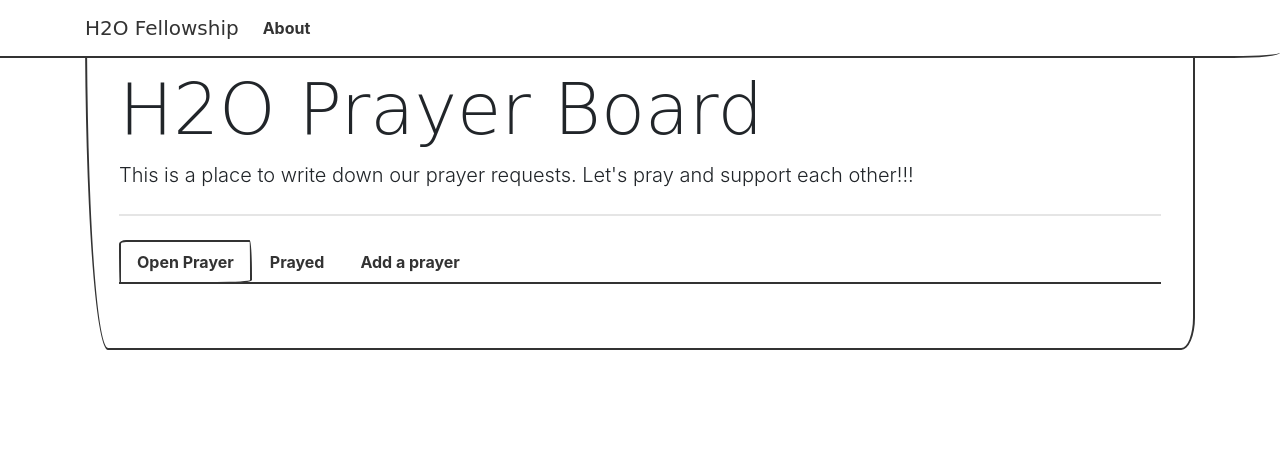
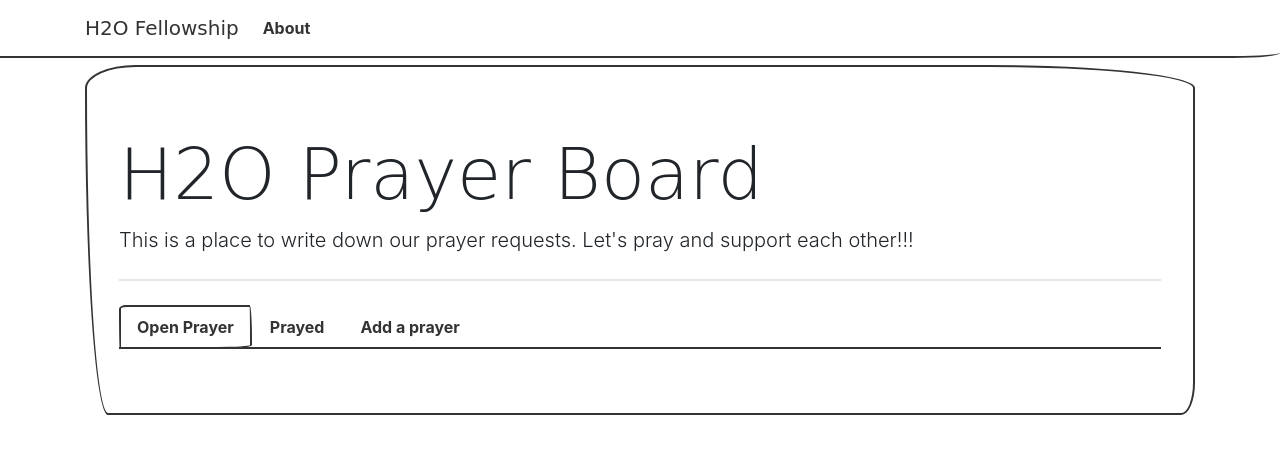
Before and after one commit to JasonH2o/PrayerRequestClient.V1, a plain HTML site: page PrayerRequest.html in a window 1280 px wide. Drawn offline with nearby package versions, Linux system fonts and the light colour scheme; some packages are replaced by stand-ins of ours; no server answers; a script that the page names is missing; a web font is replaced by a local one.

Commit message:
missing file
add the missig code

```diff
--- a/PrayerRequest.html
+++ b/PrayerRequest.html
@@ -34,6 +34,7 @@
         </div>
     </div>
 
+    <div class="tab-content customContenPosition">
         <div class="tab-pane fade active show" id="prayerBoardTab">
             <div class="container">
                 <div class="tab-pane fade show active jumbotron" id="prayerBoard">
```
